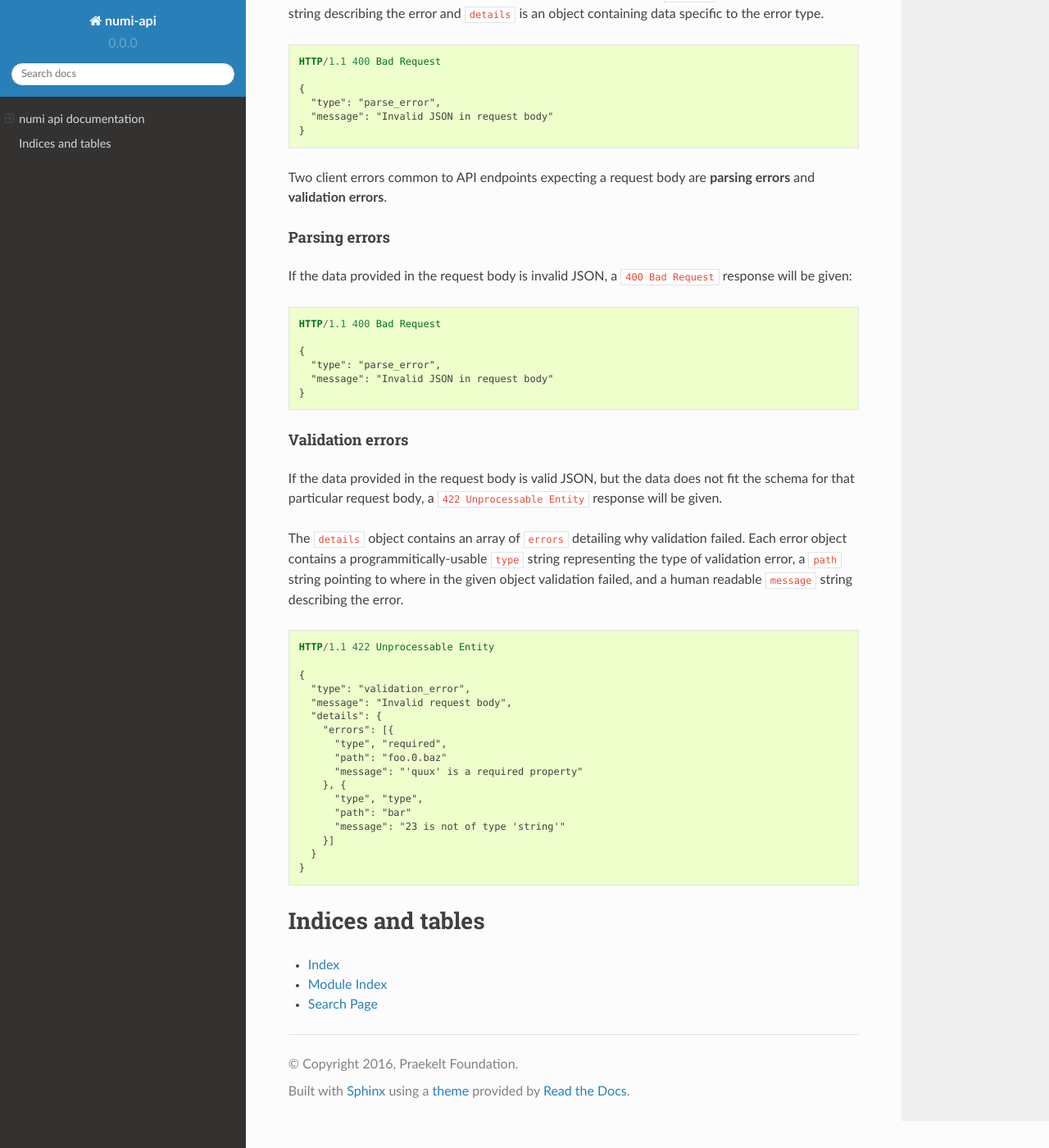
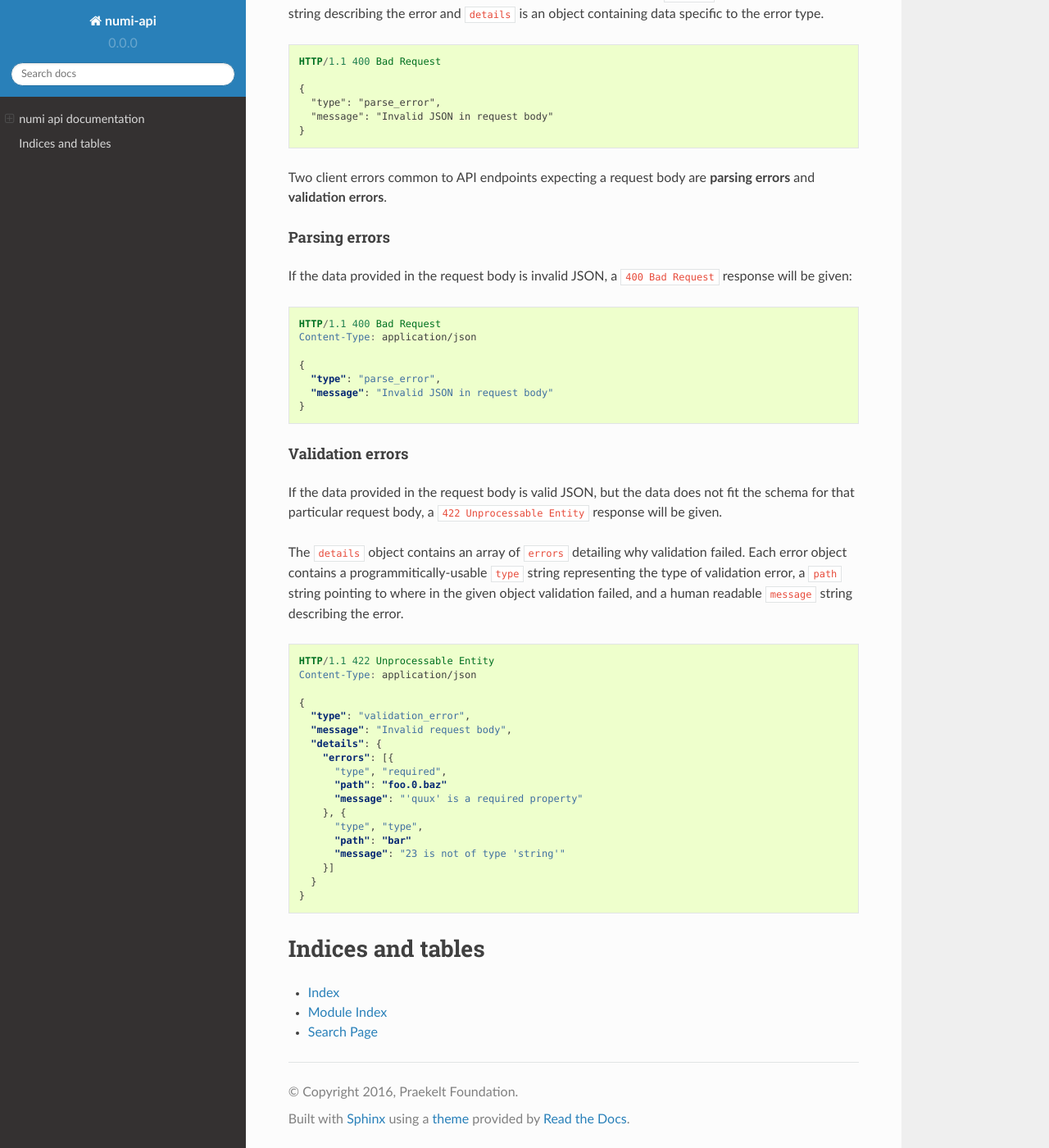
Before and after one commit to praekelt/numi-api, a Sphinx documentation site: the page built from docs/index.rst, in a window 1280 px wide and 1400 px high, scrolled down 875 px. Shown: the whole window at 82% size. Built offline with Sphinx 7.4.7 and the Read the Docs theme 2.0.0, drawn with Linux system fonts in a browser that asks for light colours.

Commit message:
Add content-type headers to example responses in docs

```diff
--- a/docs/index.rst
+++ b/docs/index.rst
@@ -73,11 +73,13 @@ If the data provided in the request body is invalid JSON, a ``400 Bad Request``
 .. sourcecode:: http
 
    HTTP/1.1 400 Bad Request
+   Content-Type: application/json
 
    {
      "type": "parse_error",
      "message": "Invalid JSON in request body"
    }
+
 
 Validation errors
 *****************
@@ -97,6 +99,7 @@ describing the error.
 .. sourcecode:: http
 
    HTTP/1.1 422 Unprocessable Entity
+   Content-Type: application/json
 
    {
      "type": "validation_error",
```
